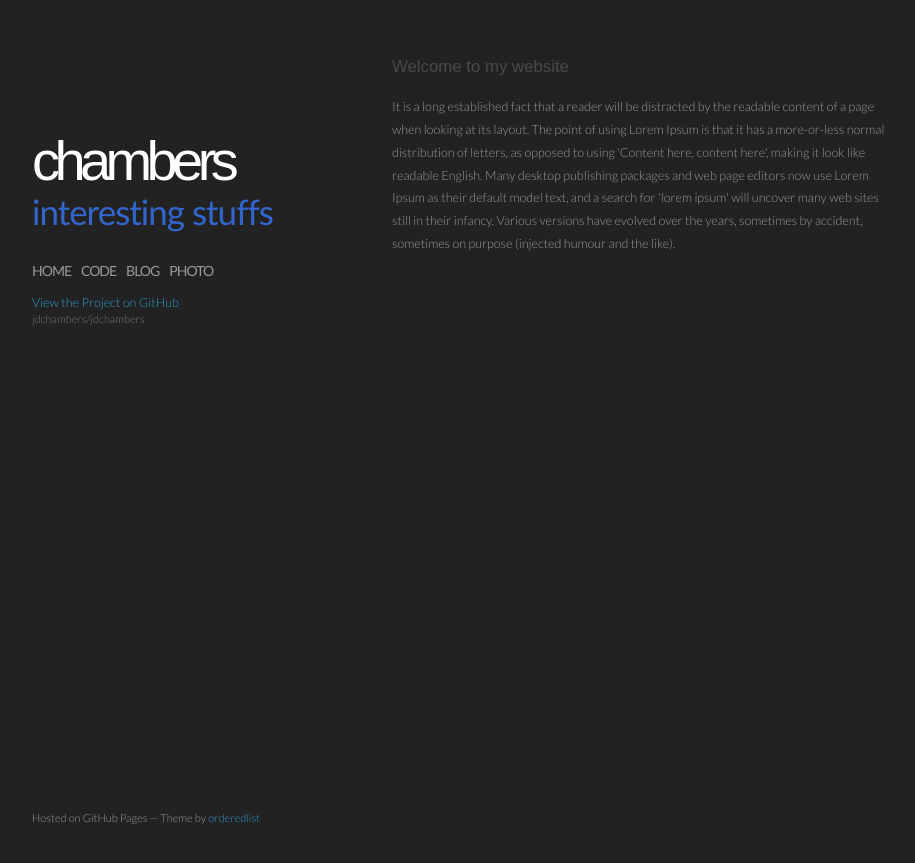
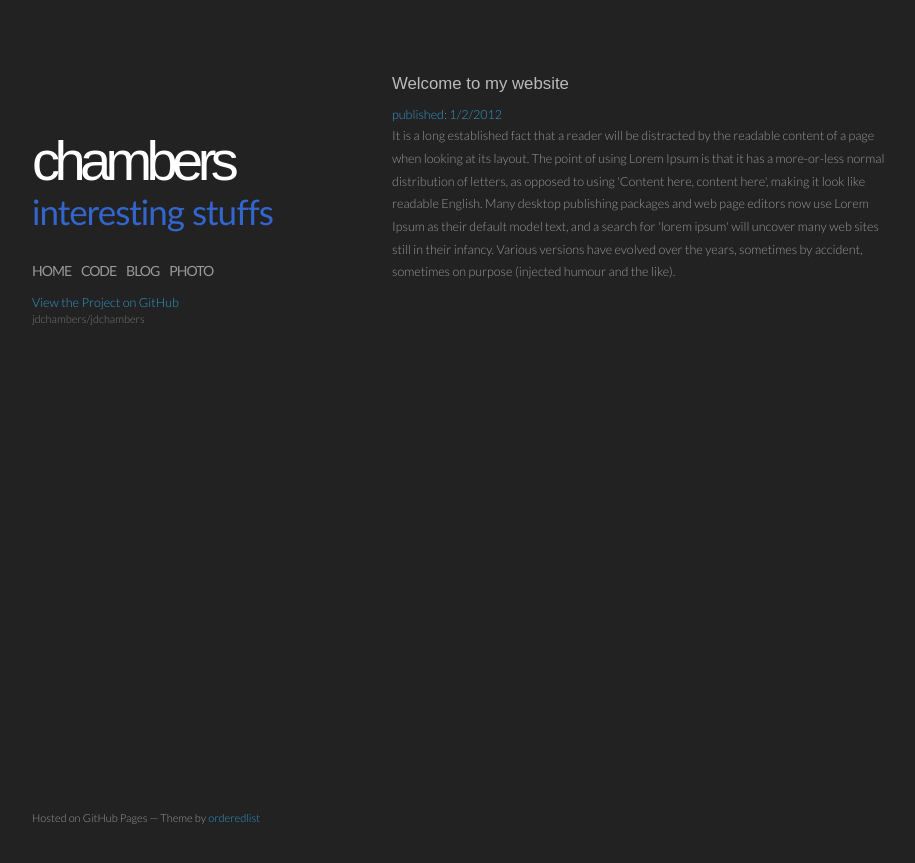
Before and after one commit to jdchambers/jdchambers, a Jekyll site: the page test.html, which Jekyll copies as it is, in a window 1280 px wide. Shown: the top 863 px of the page, without its empty margins (178-1093 px from the left). Built offline with Jekyll 4.4.1, drawn with Linux system fonts in a browser that asks for light colours.

Commit message:
update date styling

```diff
--- a/css/styles.css
+++ b/css/styles.css
@@ -35,11 +35,6 @@ p {
 	font-size: 0.9em;
 	}
 
-h1, h2, h3, h4, h5, h6 {
-  color:#222;
-  margin:0 0 20px;
-}
-
 p, ul, ol, table, pre, dl {
   margin:0 0 20px;
 }
@@ -48,16 +43,17 @@ h1, h2, h3 {
   line-height:1.1;
 }
 
-h1 {
-  font-size:28px;
+
+
+h4, h5, h6 {
+  color:#494949;
 }
 
-h2 {
-  color:#393939;
-}
-
-h3, h4, h5, h6 {
-  color:#494949;
+.date {
+    color: #3399CC;
+    font-weight: 400;
+    text-decoration: none;
+    font-size: 0.9em;
 }
 
 a {
--- a/index copy.html
+++ b/test.html
@@ -32,8 +32,10 @@
       </header>
       <section>
         <h3>Welcome to my website</h3>
+        <span class="date">published: 1/2/2012</span>
+        <p>It is a long established fact that a reader will be distracted by the readable content of a page when looking at its layout. The point of using Lorem Ipsum is that it has a more-or-less normal distribution of letters, as opposed to using 'Content here, content here', making it look like readable English. Many desktop publishing packages and web page editors now use Lorem Ipsum as their default model text, and a search for 'lorem ipsum' will uncover many web sites still in their infancy. Various versions have evolved over the years, sometimes by accident, sometimes on purpose (injected humour and the like).</p>
 
-        <p>It is a long established fact that a reader will be distracted by the readable content of a page when looking at its layout. The point of using Lorem Ipsum is that it has a more-or-less normal distribution of letters, as opposed to using 'Content here, content here', making it look like readable English. Many desktop publishing packages and web page editors now use Lorem Ipsum as their default model text, and a search for 'lorem ipsum' will uncover many web sites still in their infancy. Various versions have evolved over the years, sometimes by accident, sometimes on purpose (injected humour and the like).</p>
+
 </section>
      <footer>
         <p><small>Hosted on GitHub Pages &mdash; Theme by <a href="https://github.com/orderedlist">orderedlist</a></small></p>
```
Also changed, not shown: index.html (+7 -3 lines).
